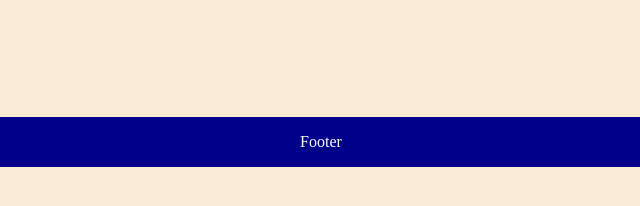
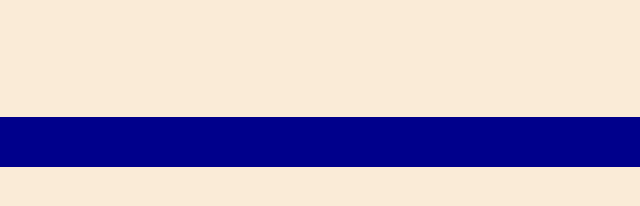
Before and after one commit to iam-damar/my-repo-from-remote, a plain HTML site: page index.html in a window 1280 px wide. Shown: the top 206 px of the page, 349-989 px from the left. Drawn offline with Linux system fonts and the light colour scheme.

Commit message:
added id for footer

```diff
--- a/index.html
+++ b/index.html
@@ -12,6 +12,6 @@
     <div id="profile-container">
         <div class="profil-name"><h2>Damar Djati Wahyu Kemala</h2></div>
     </div>
-    <div id="footer">Footer</div>
+    <div id="footer"></div>
 </body>
 </html>
```
